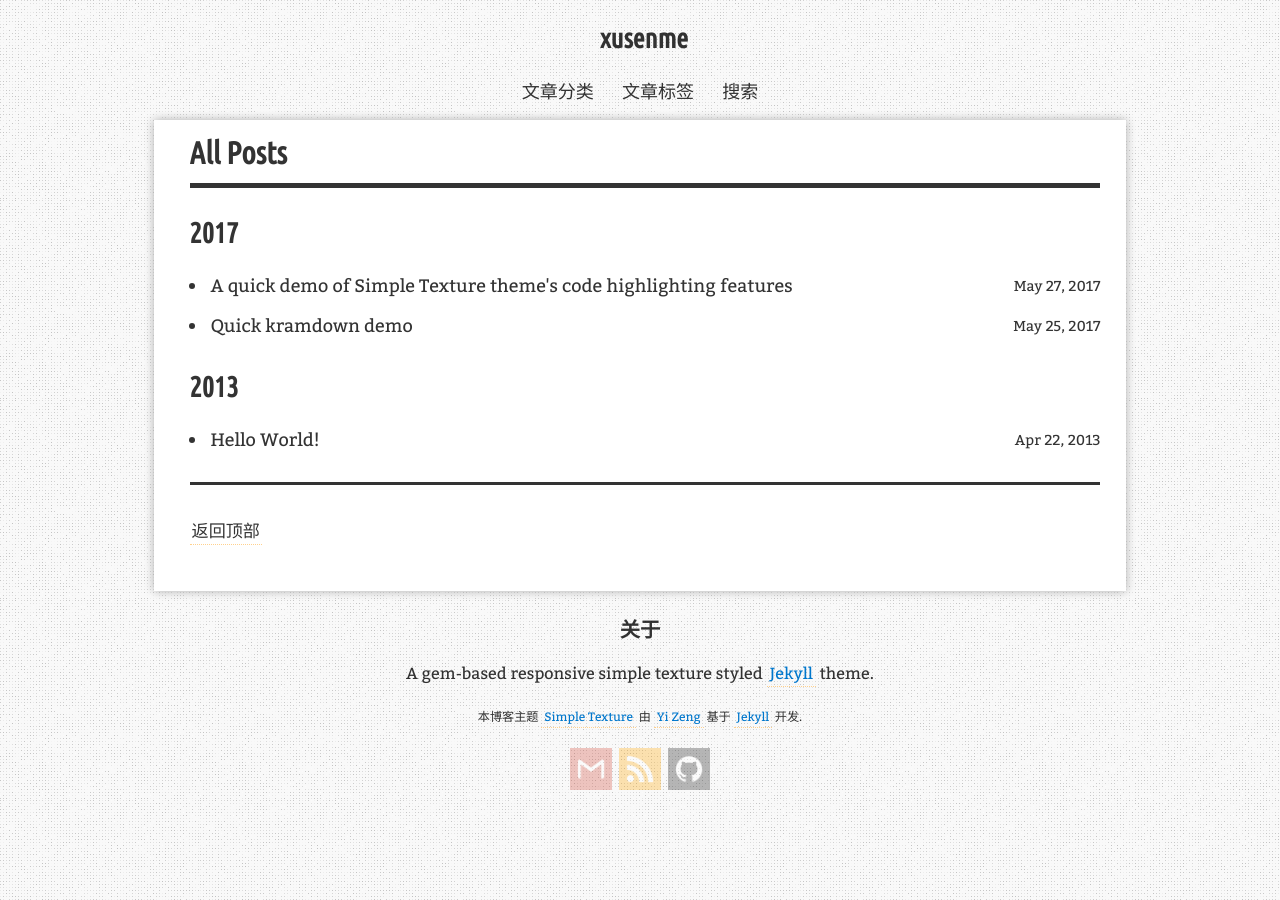
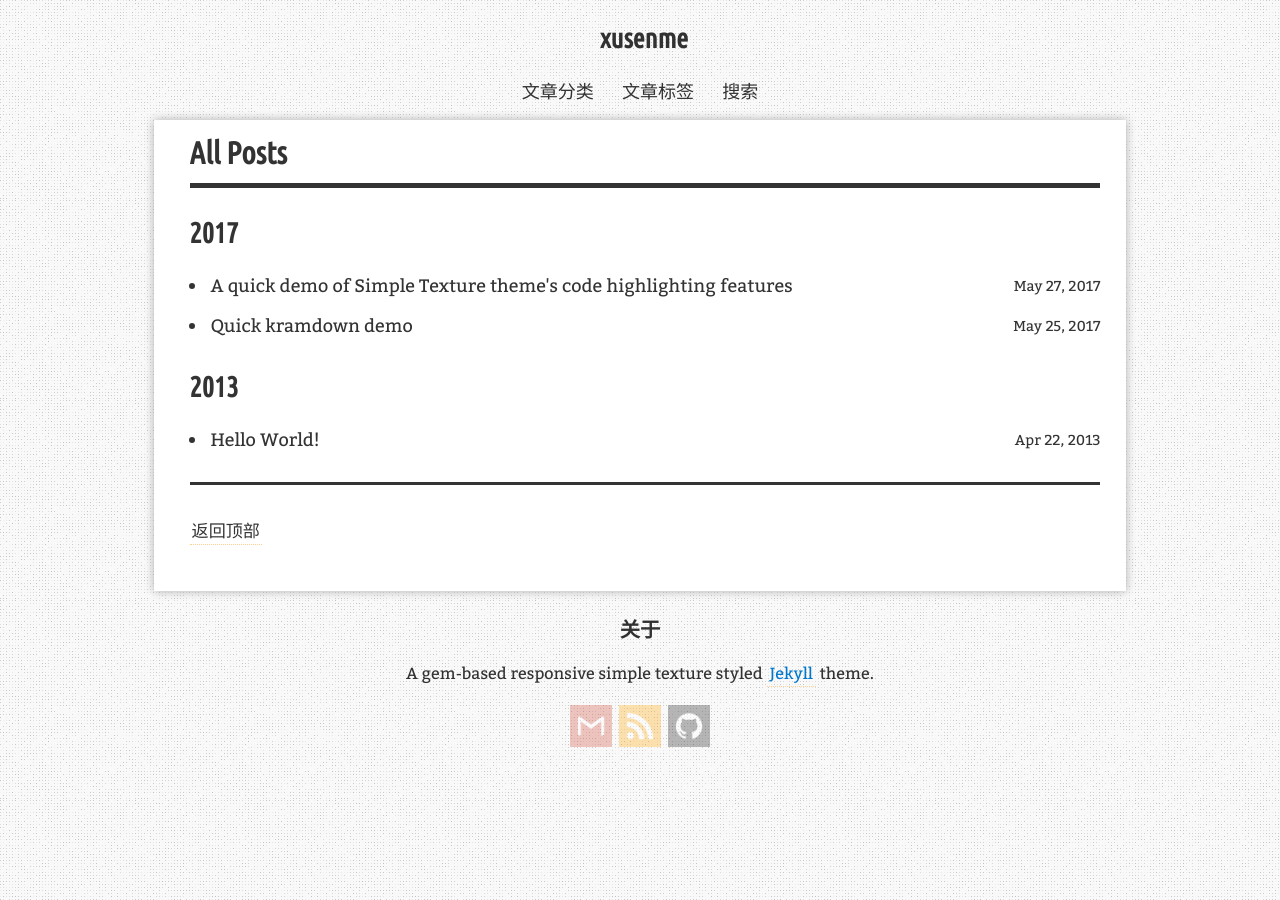
Before and after one commit to xusenme/xusenme.github.io, a Jekyll site: the page built from blog/index.html, in a window 1280 px wide. Built offline with Jekyll 4.4.1, drawn with Linux system fonts in a browser that asks for light colours; nearby versions of some CDN libraries; comment, search, counter and statistics services are not loaded.

Commit message:
修改theme_info

```diff
--- a/_data/i18n.yml
+++ b/_data/i18n.yml
@@ -25,7 +25,7 @@ en: &en
   show_comments: 'Show Comments'
   show_license: 'Show License'
   tags: 'Tags'
-  theme_info: '<p><small>Theme <a href="https://github.com/yizeng/jekyll-theme-simple-texture" target="_blank">Simple Texture</a> developed by <a href="http://yizeng.me" target="_blank">Yi Zeng</a>, powered by <a href="https://jekyllrb.com/" target="_blank">Jekyll</a>.</small></p>'
+  theme_info: #'<p><small>Theme <a href="https://github.com/yizeng/jekyll-theme-simple-texture" target="_blank">Simple Texture</a> developed by <a href="http://yizeng.me" target="_blank">Yi Zeng</a>, powered by <a href="https://jekyllrb.com/" target="_blank">Jekyll</a>.</small></p>'
   view: 'View'
 en-us:
   <<: *en
@@ -65,7 +65,7 @@ zh: &zh
   show_comments: '显示评论'
   show_license: '显示许可证'
   tags: '文章标签'
-  theme_info: '<p><small>本博客主题 <a href="https://github.com/yizeng/jekyll-theme-simple-texture" target="_blank">Simple Texture</a> 由 <a href="http://yizeng.me" target="_blank">Yi Zeng</a> 基于 <a href="https://jekyllrb.com/" target="_blank">Jekyll</a> 开发.</small></p>'
+  theme_info:  #'<p><small>本博客主题 <a href="https://github.com/yizeng/jekyll-theme-simple-texture" target="_blank">Simple Texture</a> 由 <a href="http://yizeng.me" target="_blank">Yi Zeng</a> 基于 <a href="https://jekyllrb.com/" target="_blank">Jekyll</a> 开发.</small></p>'
   view: '查阅'
 zh-cn:
   <<: *zh
```
